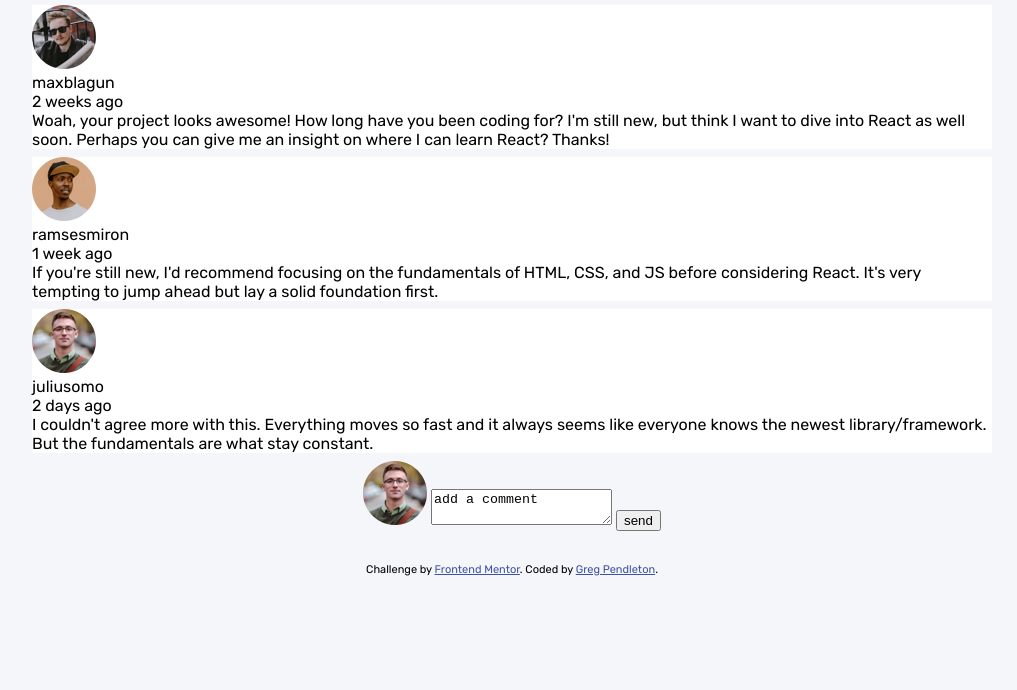
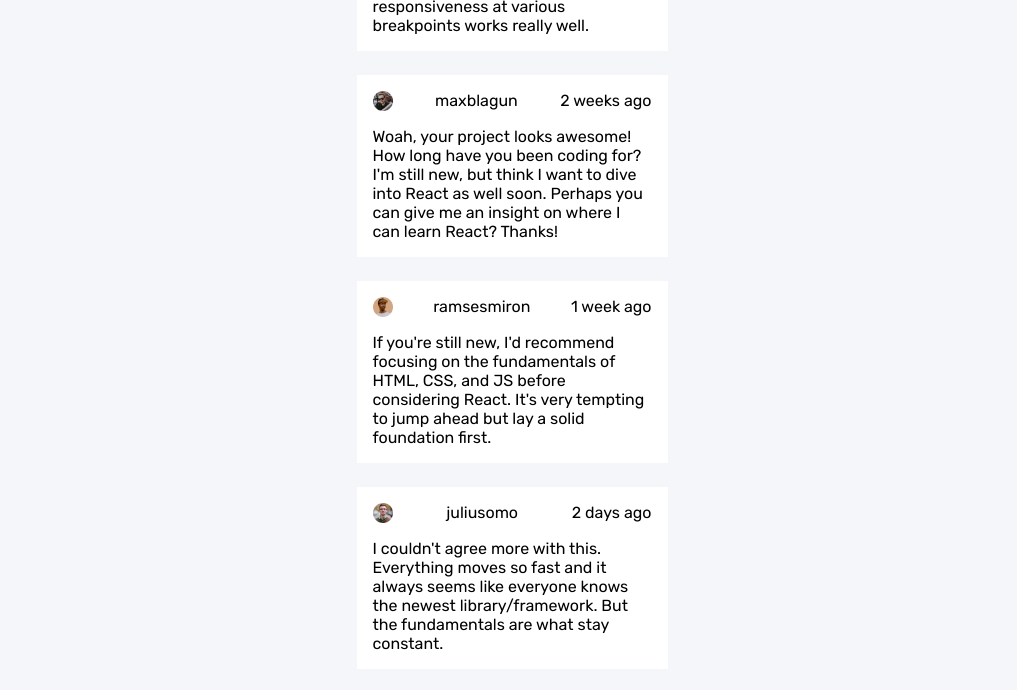
Before and after one commit to gpend/interactive-comments-section, a plain HTML site: page index.html in a window 1280 px wide. Shown: the part 187-877 px from the top of the page, without its empty margins (128-1145 px from the left). Before the commit the page ends 800 px from the top, so only its background shows below. Drawn offline with Linux system fonts and the light colour scheme.

Commit message:
add styling

```diff
--- a/style.css
+++ b/style.css
@@ -14,6 +14,7 @@
 }
 
 body{
+
     margin: 0;
     font-size: var(--Font-size-paragraph);
     font-family: 'Rubik', sans-serif;
@@ -21,16 +22,35 @@ body{
 }
 
 main{
-    width: 80vw;
+    max-width: 375px;
     display: flex;
     flex-direction: column;
     margin: 2em auto;
     align-items: center;
 }
 
+.comment-section{
+    overflow: auto;
+}
+
 .comment-card{
     background-color: var(--White);
-    margin: .5em 2em;
+    margin: 1.5em 2em;
+    overflow: auto;
+}
+
+.comment-card--header{
+    display: flex;
+    justify-content: space-between;
+    margin: 1rem 1rem;
+}
+
+.comment-card--header img{
+    width:20px;
+}
+
+.comment-card--body{
+    margin: 1em;
 }
 
 .attribution {
```
